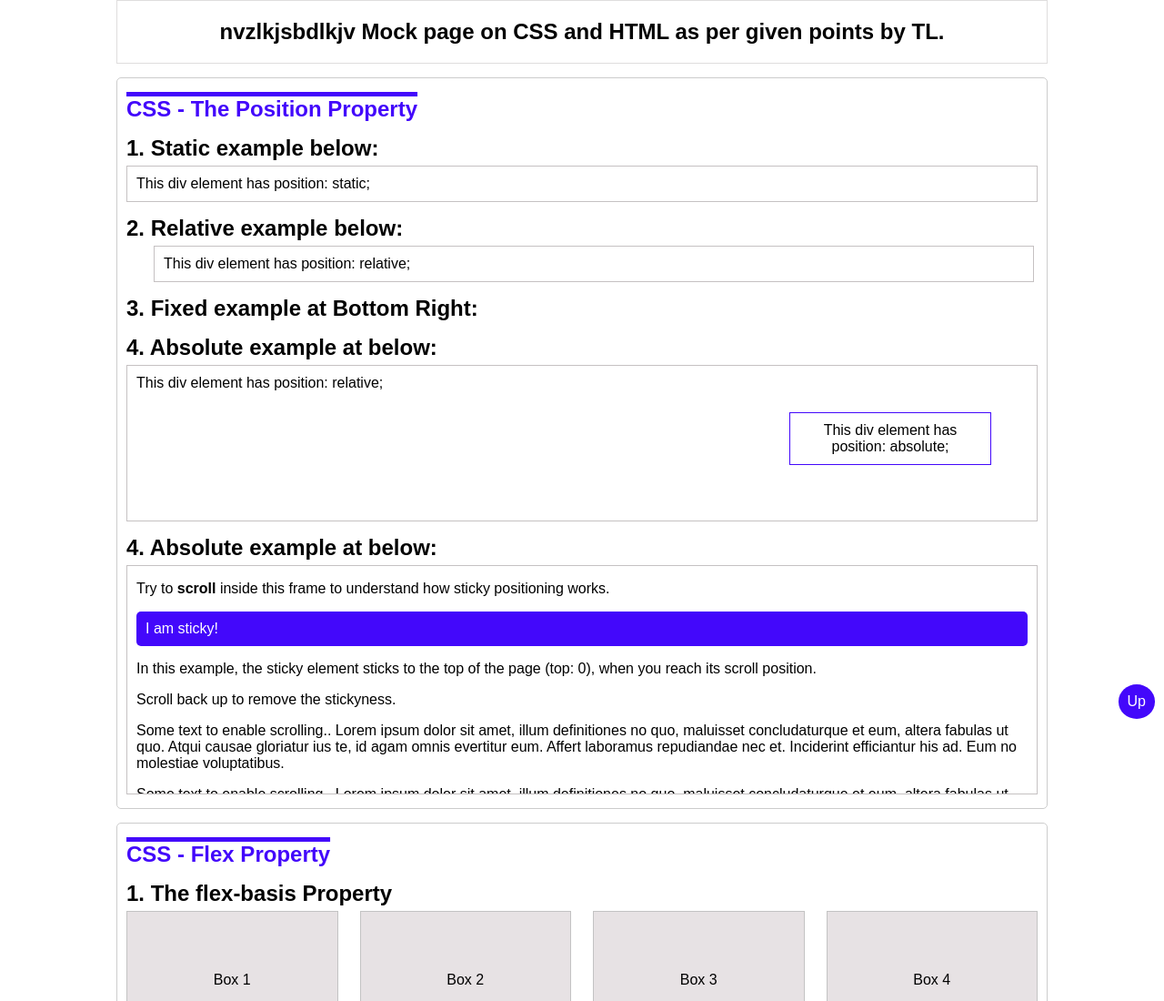
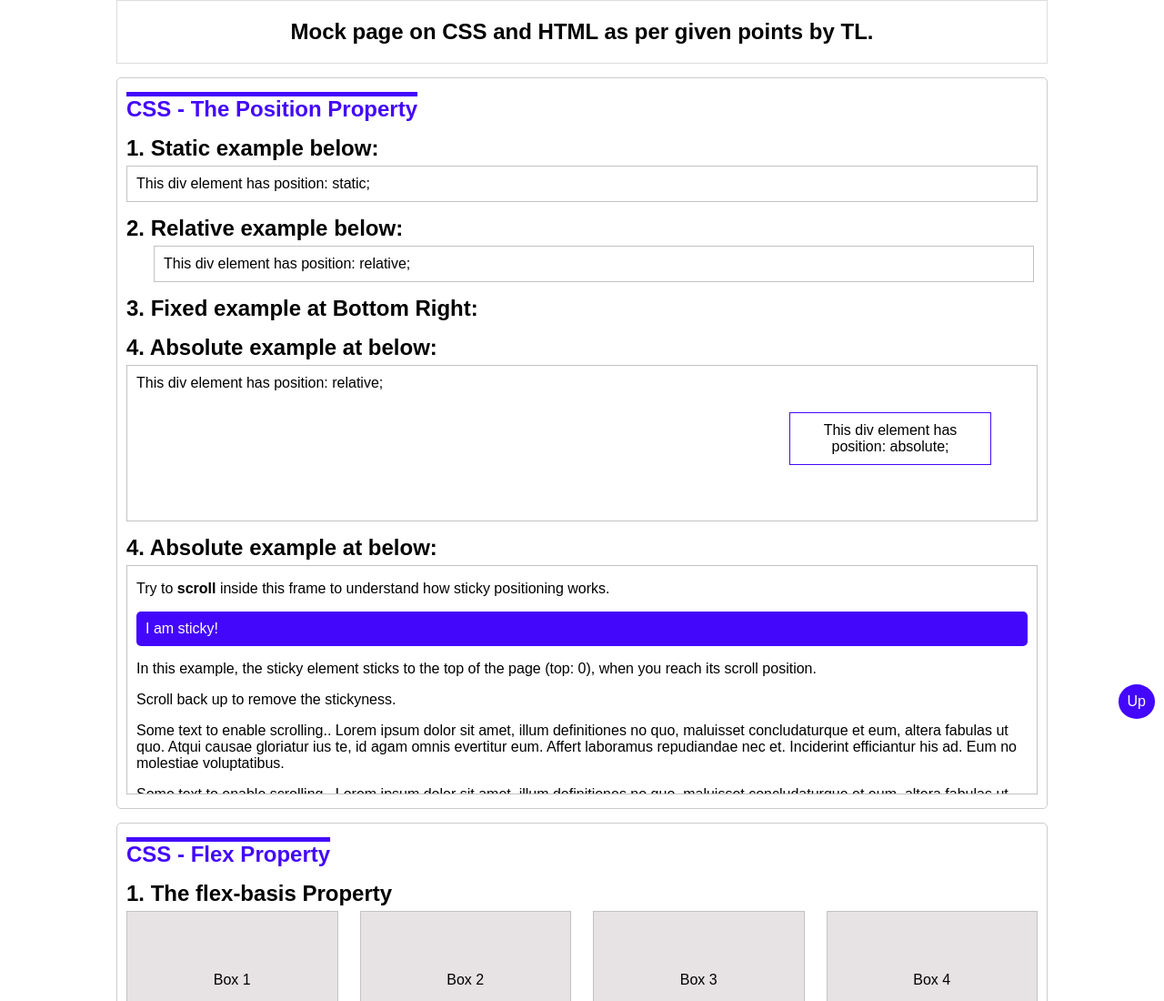
Before and after one commit to VUA3790/mock-page-1, a plain HTML site: page index.html in a window 1280 px wide. Shown: the top 1100 px of the page at 91% size. Drawn offline with Linux system fonts and the light colour scheme.

Commit message:
Heading change

```diff
--- a/index.html
+++ b/index.html
@@ -8,7 +8,7 @@
 <div id="wrapper">
 	<header>
 	   <div class="container">
-		 <div class="head_title">nvzlkjsbdlkjv Mock page on CSS and HTML as per given points by TL.</div>
+		 <div class="head_title">Mock page on CSS and HTML as per given points by TL.</div>
 	   </div>
 	</header>
     <section>
```
